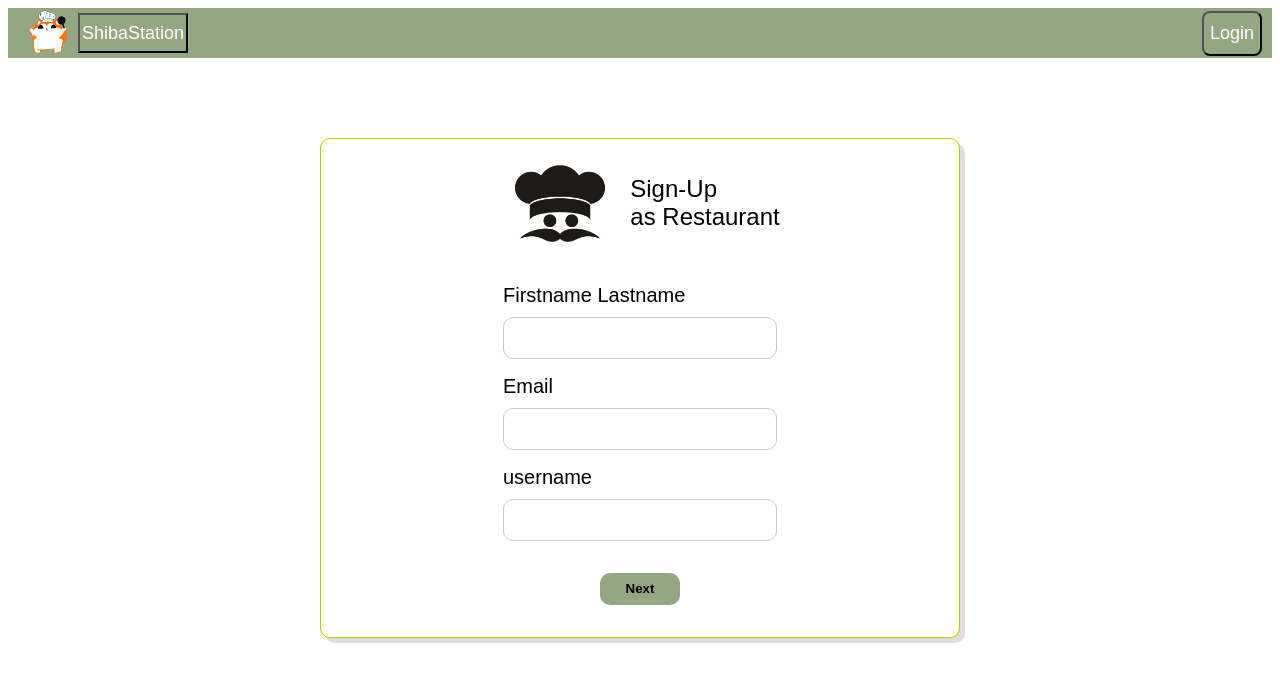
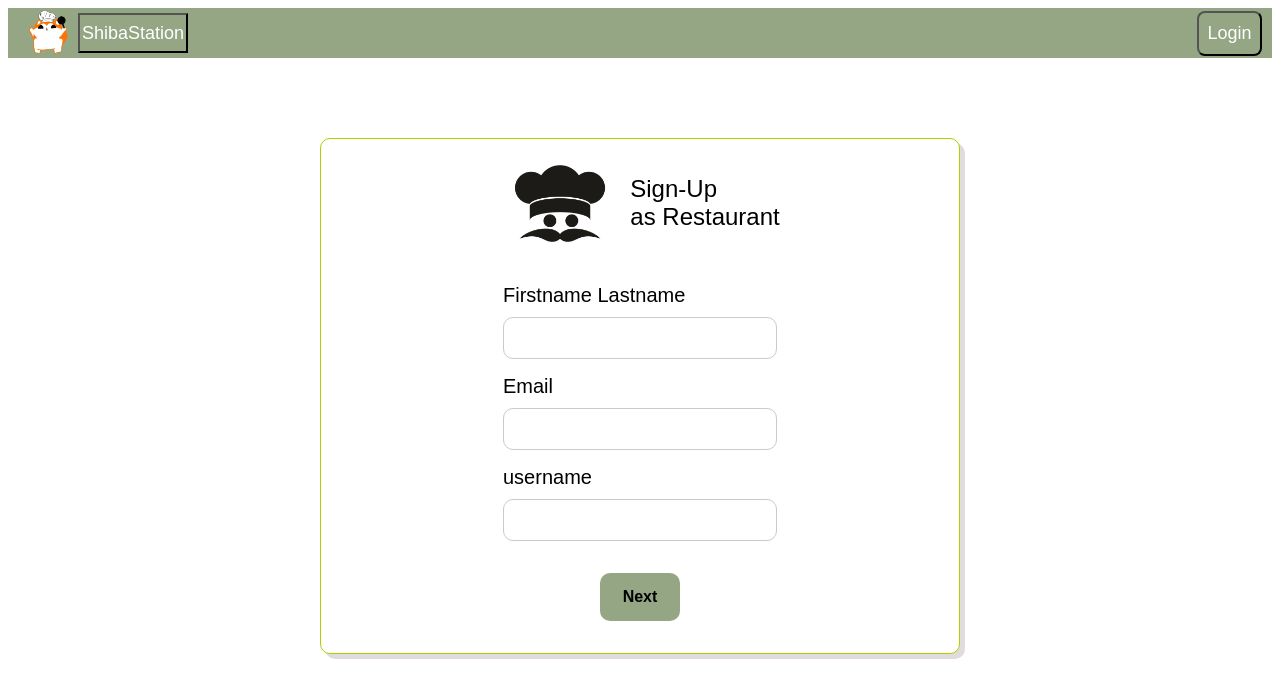
Before and after one commit to ShibaTenshi/Frontend-station, a Nuxt app: page / in a window 1280 px wide. Shown: the top 698 px of the page. Built offline with nearby package versions, Linux system fonts and the light colour scheme.

Commit message:
chage size button and add error change password

```diff
--- a/assets/styles/login.css
+++ b/assets/styles/login.css
@@ -72,6 +72,7 @@
     height: 40px;
     font-size: 18px;
     padding: 20px;
+    transition: 0.3;
 }
 
 /*error*/
@@ -92,7 +93,7 @@
     border: none;
     background-color: rgb(148, 168, 132);
     width: 5rem;
-    height: 2rem;
+    height: 3rem;
     border-radius: 5px;
     transition: 0.35s;
     font-weight: bold;
--- a/assets/styles/manageProfile.css
+++ b/assets/styles/manageProfile.css
@@ -7,6 +7,7 @@
 
 /*wrapper*/
 .wrapper {
+    margin-top: 1rem;
     display: flex;
     flex-direction: column;
     justify-content: center;
@@ -267,7 +268,7 @@
     background-color: transparent;
     display: flex;
     flex-direction: column;
-    margin: 1rem 0 1rem 0;
+    margin: 20px 0 2px 0;
 }
 /*input*/
 .wrapper .pass .field div input{
@@ -278,10 +279,21 @@
     background-color: white;
     padding: 20px;
     font-size: 18px;
+    transition: 0.3s;
 }
 .wrapper .pass .field div p{
+    background-color: transparent;
     font-size: 18px;
     margin-bottom: 10px;
+}
+/*error*/
+.wrapper .pass .field div .error p{
+    background-color: transparent;
+    color: tomato;
+    padding-left: 5px;
+    border-left: solid 2px tomato;
+    transition: 0.35s;
+    font-size: 14px;
 }
 
 /*footer*/
--- a/assets/styles/navigation.css
+++ b/assets/styles/navigation.css
@@ -78,9 +78,9 @@
 .header nav ul .menu li{
     background-color: transparent;
 }
-/*login*/
+/*login logout*/
 .header nav ul .menu li button{
-    width: 60px;
+    width: 65px;
     height: 45px;
     border-radius: 8px;
     color: white;
--- a/assets/styles/signup.css
+++ b/assets/styles/signup.css
@@ -75,6 +75,7 @@ li{
     height: 2rem;
     padding: 20px;
     background-color: white;
+    transition: 0.3s;
 }
 
 /*button*/
@@ -88,20 +89,22 @@ li{
     background-color: transparent;
 }
 .wrapper .box .form .enter button{
+    cursor: pointer;
     margin: 1rem 1rem 1rem 1rem;
     border: none;
     border-radius: 10px;
     background-color: rgb(148,166,132);
     width: 5rem;
-    height: 2rem;
+    height: 3rem;
     transition: 0.35s;
     font-weight: bold;
+    font-size: 16px;
 }
 .wrapper .box .form .enter button:hover{
     transition: 0.35s;
     background-color: rgb(121,133,111);
     width: 5rem;
-    height: 2rem ;
+    height: 3rem ;
 }
 
 @media only screen and (max-width: 340px){
--- a/pages/usrs/manages/index.vue
+++ b/pages/usrs/manages/index.vue
@@ -62,10 +62,16 @@
                 <div>
                     <p>Original Password</p>
                     <input type="text">
+                    <div class="error">
+                        <p>Incorrect Password</p>
+                    </div>
                 </div>
                 <div>
                     <p>New Password</p>
                     <input type="text">
+                    <div class="error">
+                        <p>Incorrect Password</p>
+                    </div>
                 </div>
                 <div>
                     <p>Confirm Password</p>
@@ -75,7 +81,7 @@
 
             <div class="footer">
                 <div class="back">
-                    <button>Back</button>
+                    <button v-on:click="goBack">Back</button>
                 </div>
                 <div class="accept">
                     <button>Accept</button>
@@ -88,14 +94,15 @@
 </template>
 
 <script setup lang="ts">
-import { fetchLogoImage } from "~/utils/userAPI";
-import { useUserStore } from "@/stores/userStore";
+import { fetchLogoImage } from "~/utils/userAPI"
+import { useUserStore } from "@/stores/userStore"
 
 const store = useUserStore()
 
+const goBack = () => navigateTo("/usrs")
 async function getLogo() {
     const path = await fetchLogoImage("earth1234")
-    return "https://content-shibaqueue.doksakura.com" + path;
+    return "https://content-shibaqueue.doksakura.com" + path
 }
 
 
```
